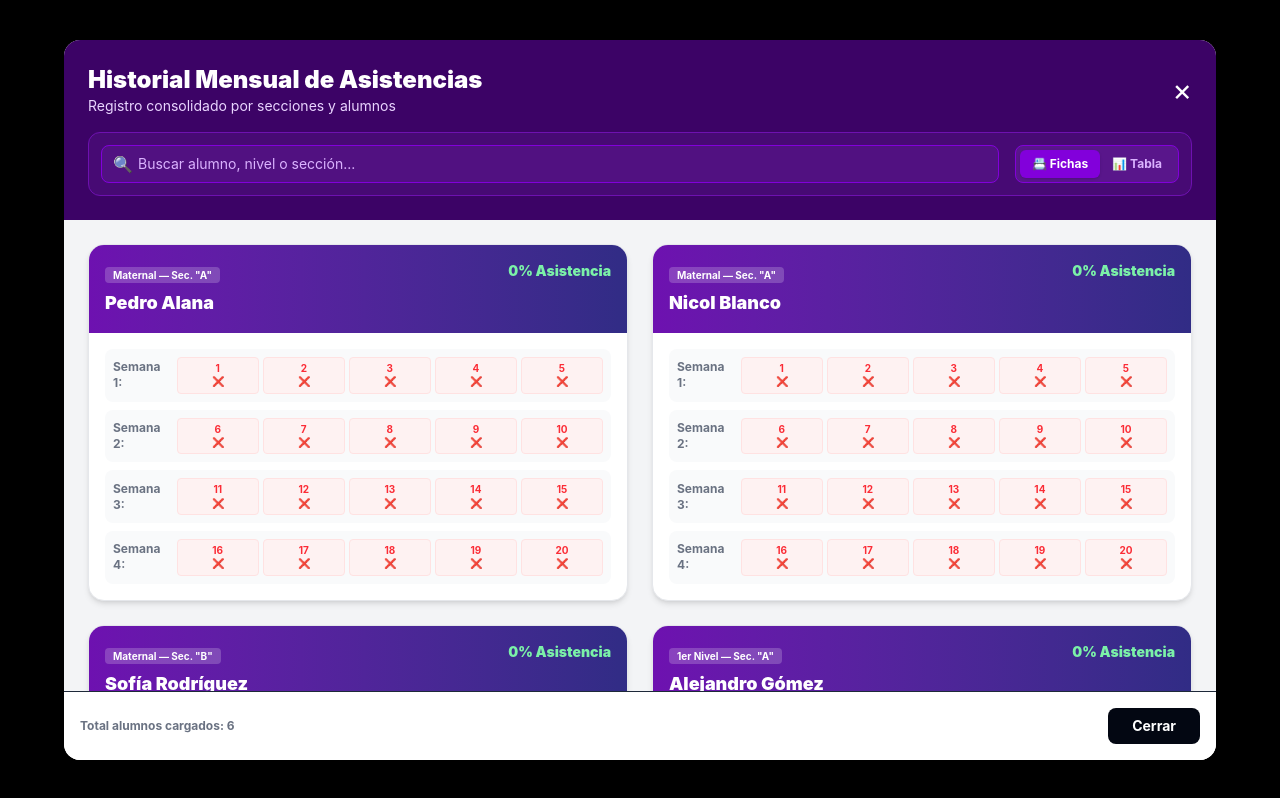
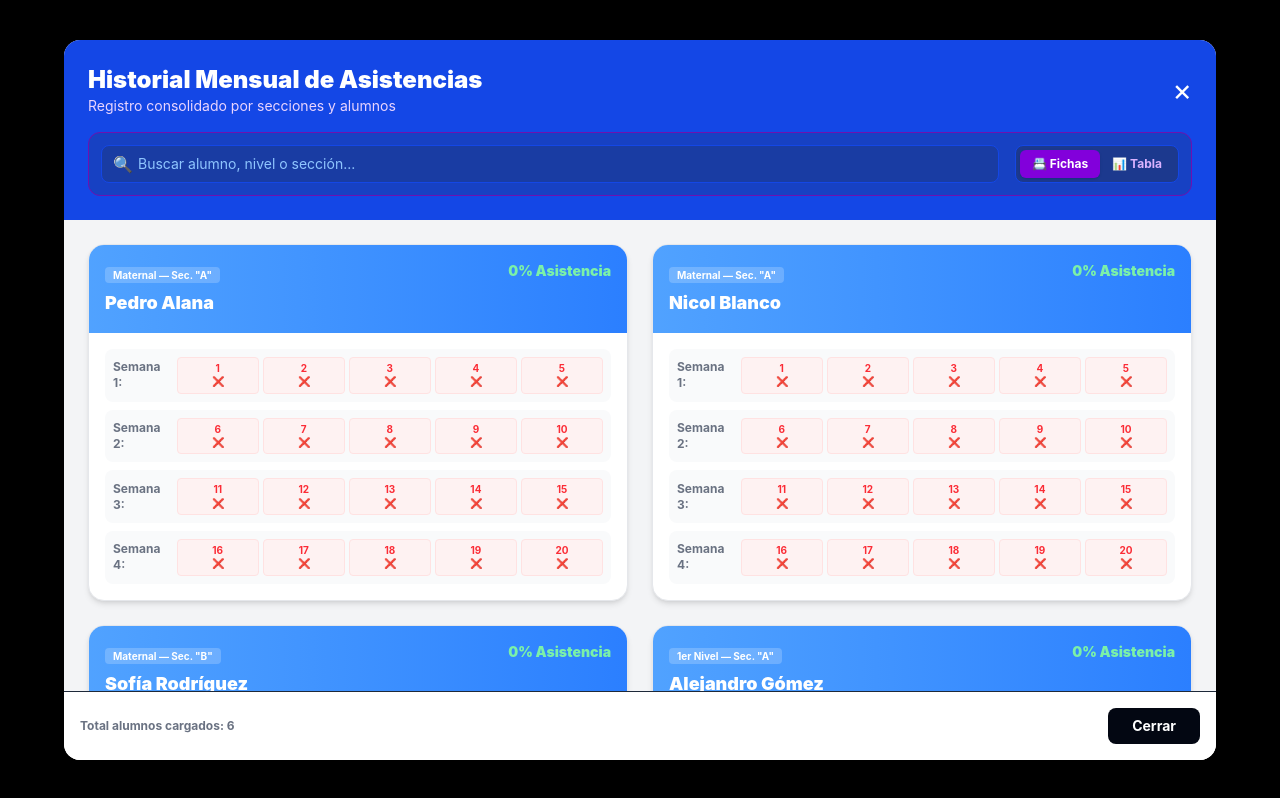
Before and after one commit to Humungosaurio/HerramientaDeServicio, a React (Vite) app: page /asistenciasDetalladas in a window 1280 px wide. Both pictures are taken after a click on the button "📊 Abrir Historial Mensual". Built offline with nearby package versions, Linux system fonts and the light colour scheme.

Commit message:
feat: unificación de diseño azul y morado en asistencias y registro

```diff
--- a/src/pages/asistenciasDetalladas.jsx
+++ b/src/pages/asistenciasDetalladas.jsx
@@ -233,7 +233,7 @@ const AsistenciasDetalladas = () => {
                   key={seccion}
                   className="bg-white rounded-xl shadow-xl border border-gray-100 overflow-hidden"
                 >
-                  <div className="bg-purple-700 p-3 text-sm font-black text-white uppercase">
+                  <div className="bg-white p-3 text-sm font-black text-purple-800 uppercase">
                     Nivel: {nivelSeleccionado} — Sección "{seccion}" (
                     {turnoSeleccionado})
                   </div>
@@ -301,7 +301,7 @@ const AsistenciasDetalladas = () => {
       {showResumen && (
         <div className="fixed inset-0 bg-black bg-opacity-60 z-50 flex items-center justify-center p-4 backdrop-blur-sm">
           <div className="bg-white rounded-2xl shadow-2xl w-full max-w-6xl overflow-hidden flex flex-col max-h-[90vh]">
-            <div className="p-6 bg-purple-950 text-white shrink-0">
+            <div className="p-6 bg-blue-700 text-white shrink-0">
               <div className="flex justify-between items-center mb-4">
                 <div>
                   <h2 className="text-2xl font-black">
@@ -319,7 +319,7 @@ const AsistenciasDetalladas = () => {
                 </button>
               </div>
 
-              <div className="flex flex-col sm:flex-row gap-4 items-center bg-purple-900/40 p-3 rounded-xl border border-purple-800">
+              <div className="flex flex-col sm:flex-row gap-4 items-center bg-blue-900/40 p-3 rounded-xl border border-purple-800">
                 <div className="relative w-full sm:flex-1">
                   <span className="absolute inset-y-0 left-0 flex items-center pl-3 text-purple-300">
                     🔍
@@ -329,10 +329,10 @@ const AsistenciasDetalladas = () => {
                     placeholder="Buscar alumno, nivel o sección..."
                     value={busquedaModal}
                     onChange={(e) => setBusquedaModal(e.target.value)}
-                    className="w-full pl-9 pr-4 py-2 bg-purple-900/60 border border-purple-700 rounded-lg text-white placeholder-purple-300 focus:outline-none focus:ring-2 focus:ring-purple-400 text-sm"
+                    className="w-full pl-9 pr-4 py-2 bg-blue-900/60 border border-blue-700 rounded-lg text-white placeholder-blue-300 focus:outline-none focus:ring-2 focus:ring-blue-400 text-sm"
                   />
                 </div>
-                <div className="flex bg-purple-900 p-1 rounded-lg border border-purple-700 font-bold text-xs">
+                <div className="flex bg-blue-900 p-1 rounded-lg border border-blue-700 font-bold text-xs">
                   <button
                     onClick={() => setVistaTabular(false)}
                     className={`px-3 py-1.5 rounded-md transition-all ${!vistaTabular ? "bg-purple-700 text-white shadow" : "text-purple-300 hover:text-white"}`}
@@ -368,7 +368,7 @@ const AsistenciasDetalladas = () => {
                         key={alumno.id}
                         className="bg-white rounded-2xl border border-gray-200 shadow-md overflow-hidden"
                       >
-                        <div className="bg-gradient-to-r from-purple-800 to-indigo-900 p-4 text-white flex justify-between items-start">
+                        <div className="bg-gradient-to-r from-blue-400 to-blue-500 p-4 text-white flex justify-between items-start">
                           <div>
                             <span className="text-[10px] font-bold bg-white/20 px-2 py-0.5 rounded">
                               {alumno.nivel} — Sec. "{alumno.seccion}"
@@ -418,9 +418,9 @@ const AsistenciasDetalladas = () => {
                 <div className="bg-white rounded-xl shadow border overflow-hidden">
                   <div className="overflow-x-auto">
                     <table className="w-full text-left min-w-[1200px] text-xs">
-                      <thead className="bg-purple-900 text-white sticky top-0">
+                      <thead className="bg-blue-700 text-white sticky top-0">
                         <tr>
-                          <th className="p-3 sticky left-0 bg-purple-900 shadow-[2px_0_5px_rgba(0,0,0,0.1)] font-bold">
+                          <th className="p-3 sticky left-0 bg-blue-550 shadow-[2px_0_5px_rgba(0,0,0,0.1)] font-bold">
                             Estudiante
                           </th>
                           <th className="p-3 text-center">Aula / Sección</th>
@@ -428,7 +428,7 @@ const AsistenciasDetalladas = () => {
                             <th
                               key={sem}
                               colSpan={5}
-                              className="text-center bg-purple-950 font-black p-1 text-[10px]"
+                              className="text-center bg-purple-650 font-black p-1 text-[10px]"
                             >
                               {sem.toUpperCase()}
                             </th>
--- a/src/pages/registroEstudiantes.jsx
+++ b/src/pages/registroEstudiantes.jsx
@@ -470,7 +470,7 @@ const RegistroAlumnos = () => {
       {showModal && (
         <div className="fixed inset-0 bg-black/50 z-50 flex items-center justify-center p-4 backdrop-blur-sm">
           <div className="bg-white rounded-2xl shadow-2xl w-full max-w-3xl max-h-[80vh] overflow-hidden flex flex-col">
-            <div className="p-6 border-b flex justify-between items-center bg-purple-700 text-white">
+            <div className="p-6 border-b flex justify-between items-center bg-blue-700 text-white">
               <div>
                 <h2 className="text-xl font-bold">Alumnos Registrados</h2>
                 <p className="text-xs text-purple-200">Haz clic sobre cualquier tarjeta para ver o editar su expediente completo.</p>
```
